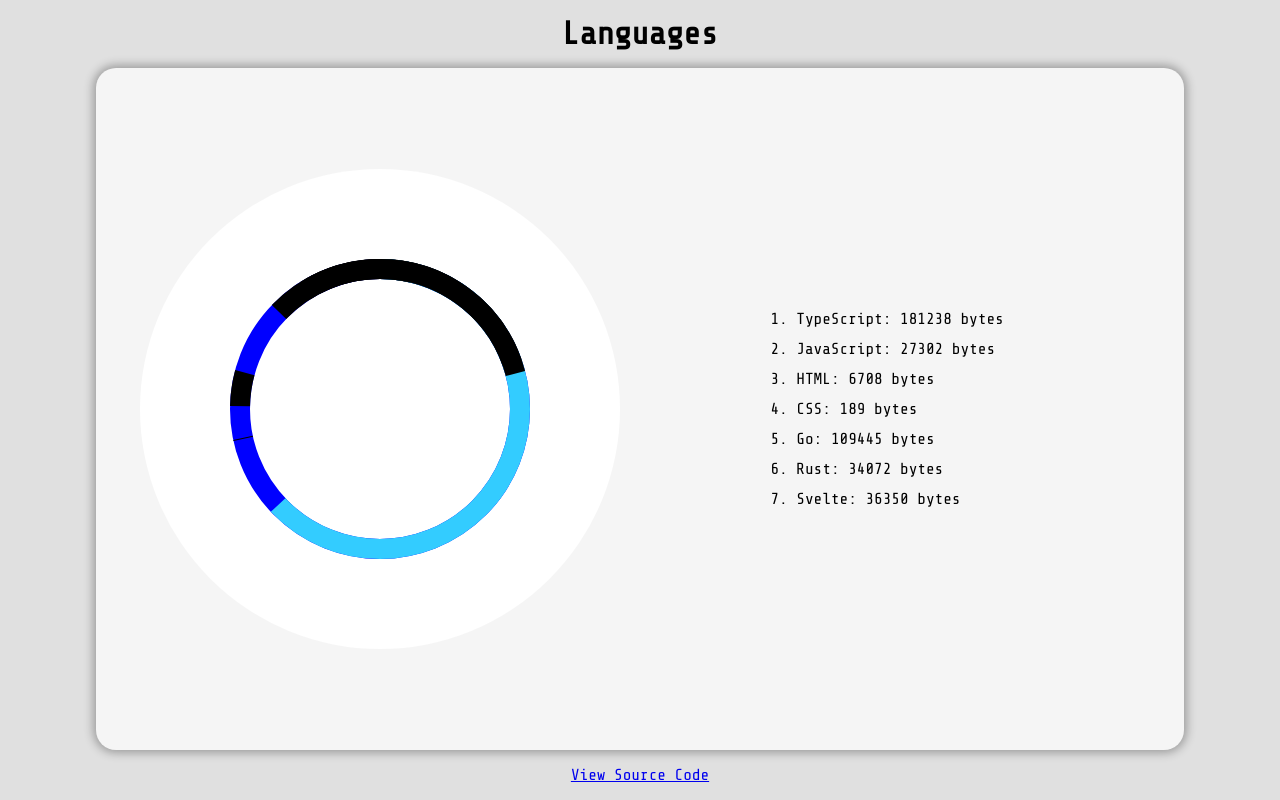
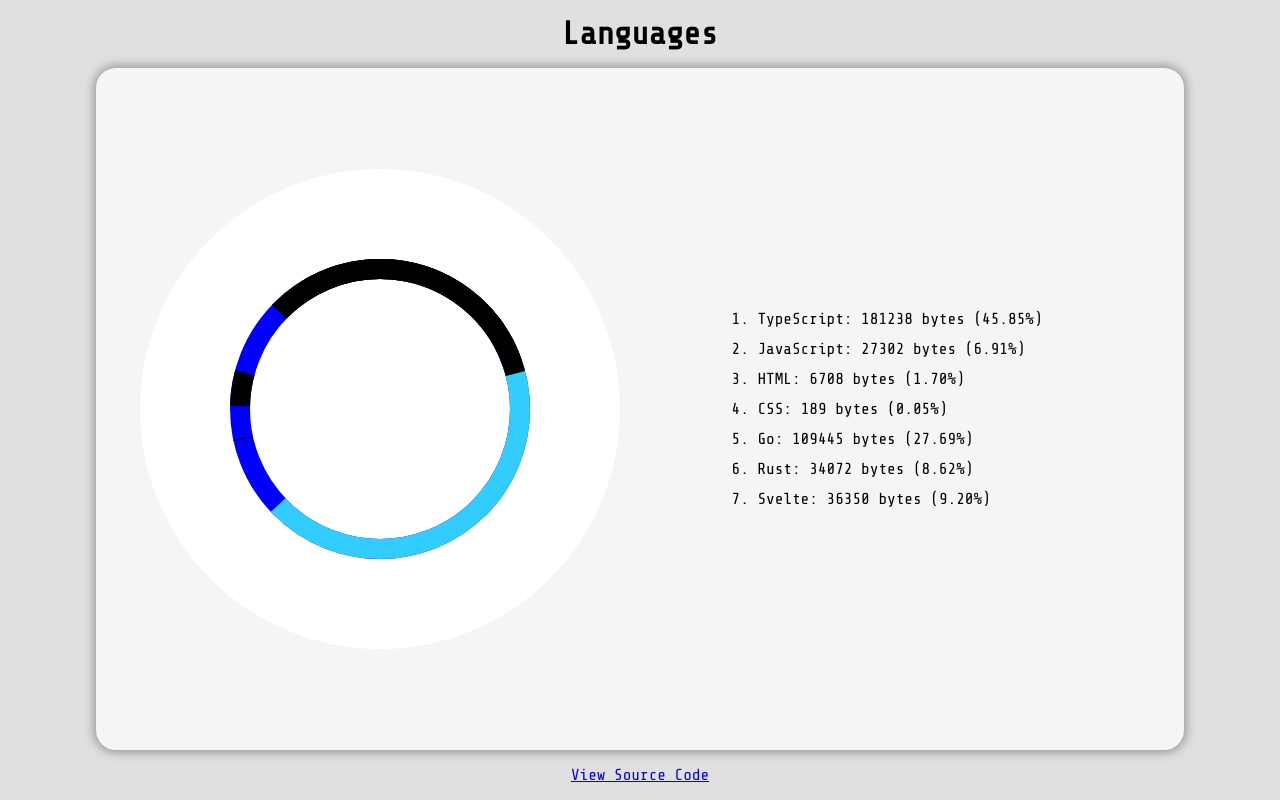
Before and after one commit to Shresht7/Languages, a Svelte app: page / in a window 1280 px wide. Built offline with nearby package versions, Linux system fonts and the light colour scheme.

Commit message:
Use the new percentage helpers

```diff
--- a/src/components/ChartSection.svelte
+++ b/src/components/ChartSection.svelte
@@ -3,13 +3,12 @@
     import data from "../data/languages.json";
 
     //  Helpers
-    import { getLanguageColor } from "../helpers";
+    import { getLanguageColor, percentage, percentageString } from "../helpers";
 
     const languages: [string, number][] = Object.entries(data);
+
+    /** Aggregated sum of all bytes across all languages */
     const totalBytes = languages.reduce((acc, [_, bytes]) => acc + bytes, 0);
-
-    const percentage = (bytes: number, totalBytes: number) =>
-        (bytes / totalBytes) * 100;
 </script>
 
 <section>
@@ -25,7 +24,7 @@
                     fill="transparent"
                     stroke={getLanguageColor(language)}
                     stroke-width="1"
-                    stroke-dasharray={`${percentage(bytes, totalBytes)} 31.42`}
+                    stroke-dasharray={`${percentage(bytes / totalBytes)} 31.42`}
                     transform="rotate(-90) translate(-24)"
                 />
             {/each}
@@ -36,7 +35,11 @@
     <div>
         <ol>
             {#each languages as [language, bytes]}
-                <li>{language}: {bytes} bytes</li>
+                <li>
+                    {language}: {bytes} bytes ({percentageString(
+                        bytes / totalBytes
+                    )})
+                </li>
             {/each}
         </ol>
     </div>
```
